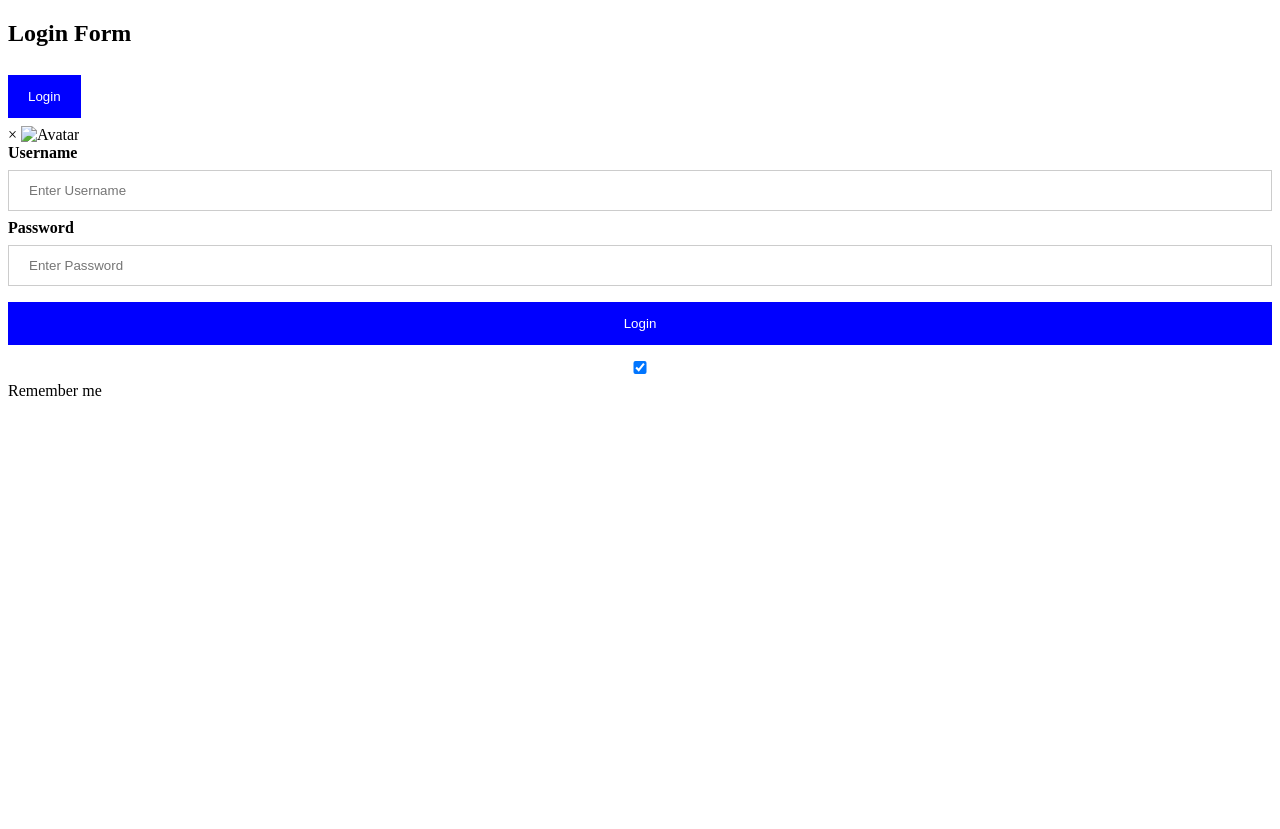
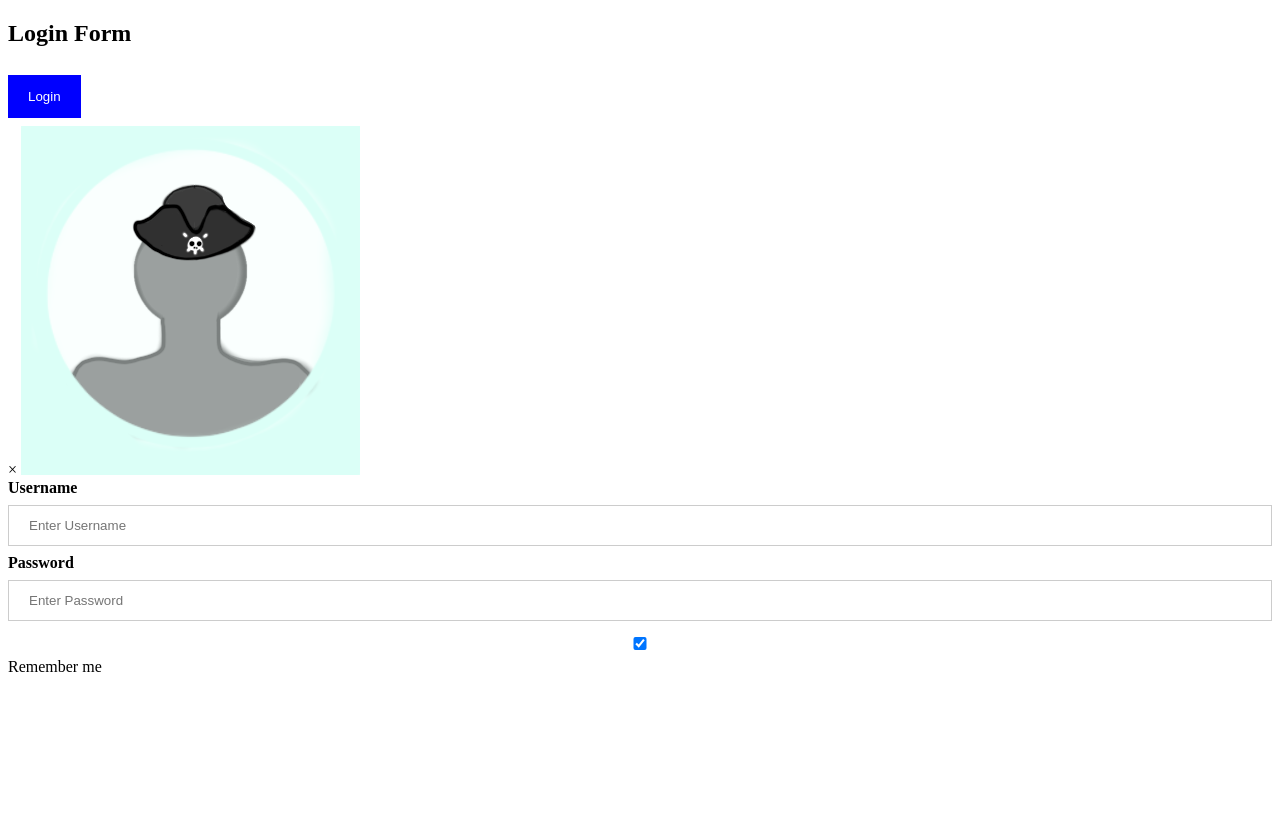
Before and after one commit to jgbreeden/PirateGame, a website: page public/index.html in a window 1280 px wide. Before the commit the page ends 800 px from the top, so only its background shows below. Drawn offline with nearby package versions, Linux system fonts and the light colour scheme; no server answers.

Commit message:
took off onclick, and added a forum

```diff
--- a/public/index.html
+++ b/public/index.html
@@ -14,10 +14,11 @@
     <div class="imgcontainer">
       <span onclick="document.getElementById('idea').style.display='none'"
 	  class="close" title="Close Modal">&times;</span>
-      <img src=imgs/"PirateAvatar.png" alt="Avatar" class="avatar">
+      <img src="imgs/PirateAvatar.png" alt="Avatar" class="avatar">
 </div>
 </div>
 
+<form action= "LoginArea">
  <div id="LoginArea">
       <label for="uname"><b>Username</b></label>
       <input type="text" placeholder="Enter Username" name="uname" required>
@@ -25,11 +26,11 @@
       <label for="psw"><b>Password</b></label>
       <input type="password" placeholder="Enter Password" name="psw" required>
 
-	  <button onclick="gameStart()">Login</button>
       <label>
         <input type="checkbox" checked="checked" name="remember"> Remember me
       </label>
 </div>
+</form>
 
 <div id="GameArea">
 <canvas id="GameCanvas">
```
